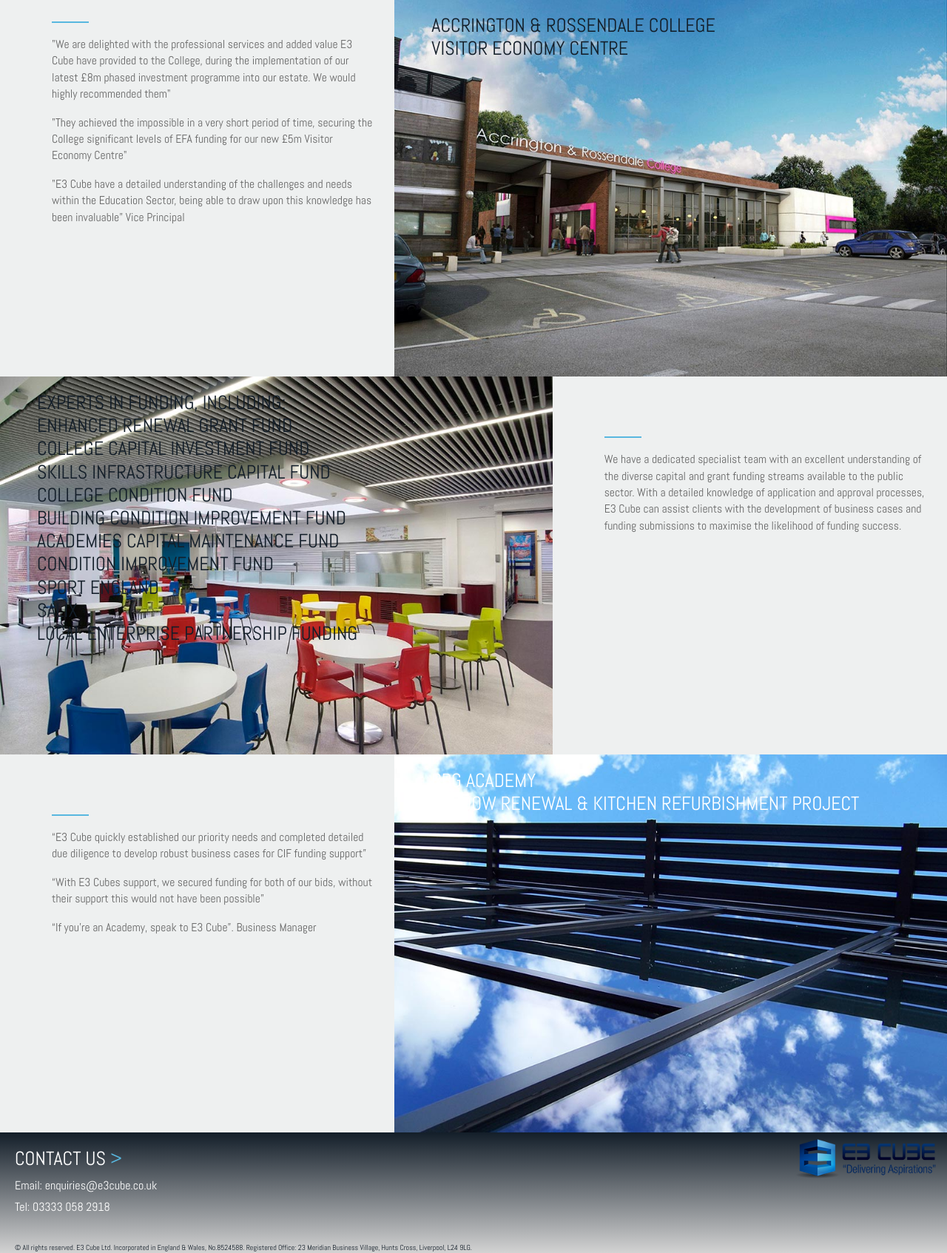
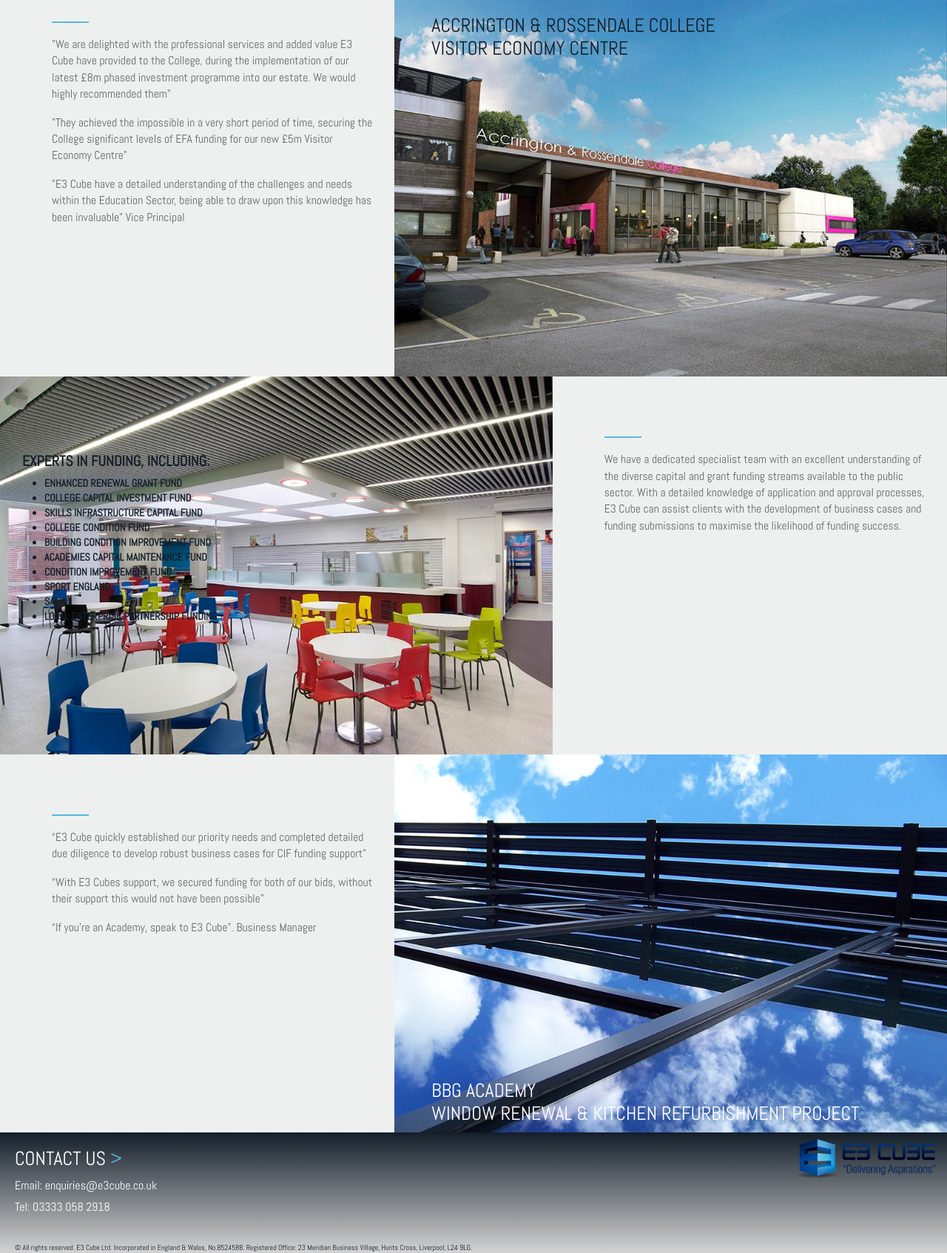
Before and after one commit to sorinalin91/e3cube, a PHP site: page /strategic-planning.php in a window 1280 px wide. Shown: the part 501-2195 px from the top of the page at 74% size. Run offline with PHP 8.4, Linux system fonts and the light colour scheme; some libraries are stand-ins or nearby versions.

Commit message:
fixed strategic ul/li and started other pages

```diff
--- a/building-surveying.php
+++ b/building-surveying.php
@@ -28,6 +28,7 @@
 	        		<li>Condition surveys </li>
 	        		<li>Schedule of condition</li>
 	        		<li>Defect analysis &amp; diagnosis surveys </li>
+            </ul>
 	        </p>
 	      </div>
     	</div>
--- a/css/style.css
+++ b/css/style.css
@@ -1016,3 +1016,9 @@
   right: 10px;
   top: 0;
 }
+.strategic-planing-ul{
+  position: absolute;
+}
+.bottom-10{
+  bottom: 10px;
+}
--- a/education-sector.php
+++ b/education-sector.php
@@ -15,7 +15,7 @@
       <div class="dummy" style="padding-top: 95.6%"></div>
         <div class="grid-container">
 	      <div class="text-padding filter-hover-text building-survey-font-size">
-            <h2 class="padding-20-0-0-50 nbsp-h2">&nbsp;</h2>
+          <h2 class="padding-20-0-0-50 nbsp-h2">&nbsp;</h2>
 	        <span class="blue-border hidden-mobile-p building-survey-border"></span>
 	        <p class="padding-50-0-0-50 first-p-without-title strategic-12-grid-p ul-title-padding margin-bottom-none" style="margin-bottom: 5px;">ACADEMIES </p>
           <p class="padding-left-50" style="font-style:italic;">
@@ -26,6 +26,7 @@
               <li>Manage liabilities.</li>
               <li>Securing Capital funding from the EFA.</li>
               <li>Support with strategic planning for Trusts.</li>
+            </ul>
           </p>
 	      </div>
     	</div>
--- a/strategic-planning.php
+++ b/strategic-planning.php
@@ -34,7 +34,24 @@
       <div class="nav-bg-filter filter-hover"></div>
       <div class="dummy" style="padding-top:68.4%"></div>
         <div class="grid-container">
-          <h2 class="image-title strategic-12-col-grid-h2" style="color:#131e29;">EXPERTS IN FUNDING, INCLUDING:<br />ENHANCED RENEWAL GRANT FUND<br />COLLEGE CAPITAL INVESTMENT FUND<br />SKILLS INFRASTRUCTURE CAPITAL FUND<br />COLLEGE CONDITION FUND<br />BUILDING CONDITION IMPROVEMENT FUND<br />ACADEMIES CAPITAL MAINTENANCE FUND<br />CONDITION IMPROVEMENT FUND<br />SPORT ENGLAND<br />SALIX<br />LOCAL ENTERPRISE PARTNERSHIP FUNDING</h2>
+          <div class="text-padding filter-hover-text strategic-planing-ul" style="color:#131e29; font-weight:bold;">
+          <h2 class="padding-20-0-0-50 nbsp-h2 hidden-mobile-p">&nbsp;</h2>
+          <p class="padding-50-0-0-50 first-p-without-title strategic-12-grid-p ul-title-padding margin-bottom-none" style="margin-bottom: 5px;">EXPERTS IN FUNDING, INCLUDING:  </p>
+          <p class="padding-left-50" style="font-style:italic;">
+            <ul class="building-ul-margin" >
+              <li>ENHANCED RENEWAL GRANT FUND</li>
+              <li>COLLEGE CAPITAL INVESTMENT FUND</li>
+              <li>SKILLS INFRASTRUCTURE CAPITAL FUND</li>
+              <li>COLLEGE CONDITION FUND</li>
+              <li>BUILDING CONDITION IMPROVEMENT FUND</li>
+              <li>ACADEMIES CAPITAL MAINTENANCE FUND</li>
+              <li>CONDITION IMPROVEMENT FUND</li>
+              <li>SPORT ENGLAND</li>
+              <li>SALIX</li>
+              <li>LOCAL ENTERPRISE PARTNERSHIP FUNDING</li>
+            </ul>
+          </p>
+        </div>
           <img class="full-width-image"src="images/Image_E3.jpg">
         </div>
     </div>
@@ -66,7 +83,7 @@
       <div class="nav-bg-filter filter-hover"></div>
       <div class="dummy" style="padding-top:68.5%"></div>
         <div class="grid-container">
-          <h2 class="image-title strategic-12-col-grid-h2">BBG ACADEMY <br />WINDOW RENEWAL &amp; KITCHEN REFURBISHMENT PROJECT</h2>
+          <h2 class="image-title strategic-12-col-grid-h2 bottom-10">BBG ACADEMY <br />WINDOW RENEWAL &amp; KITCHEN REFURBISHMENT PROJECT</h2>
           <img class="full-width-image"src="images/Image_E4.jpg">
         </div>
     </div>
```
